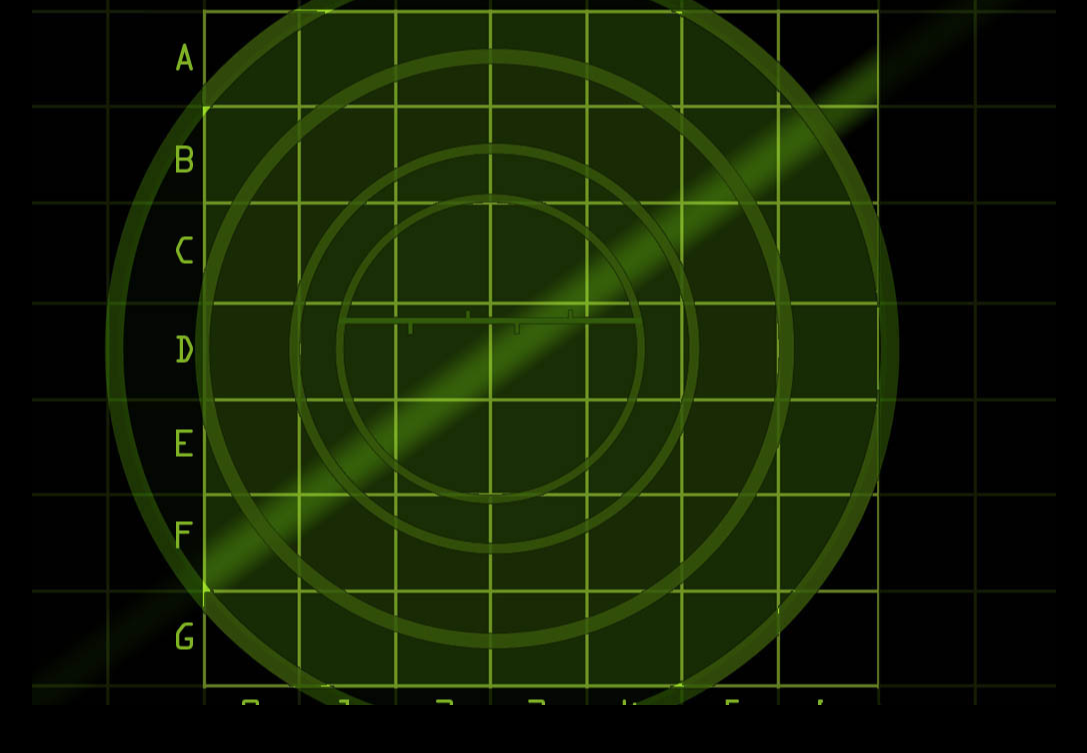
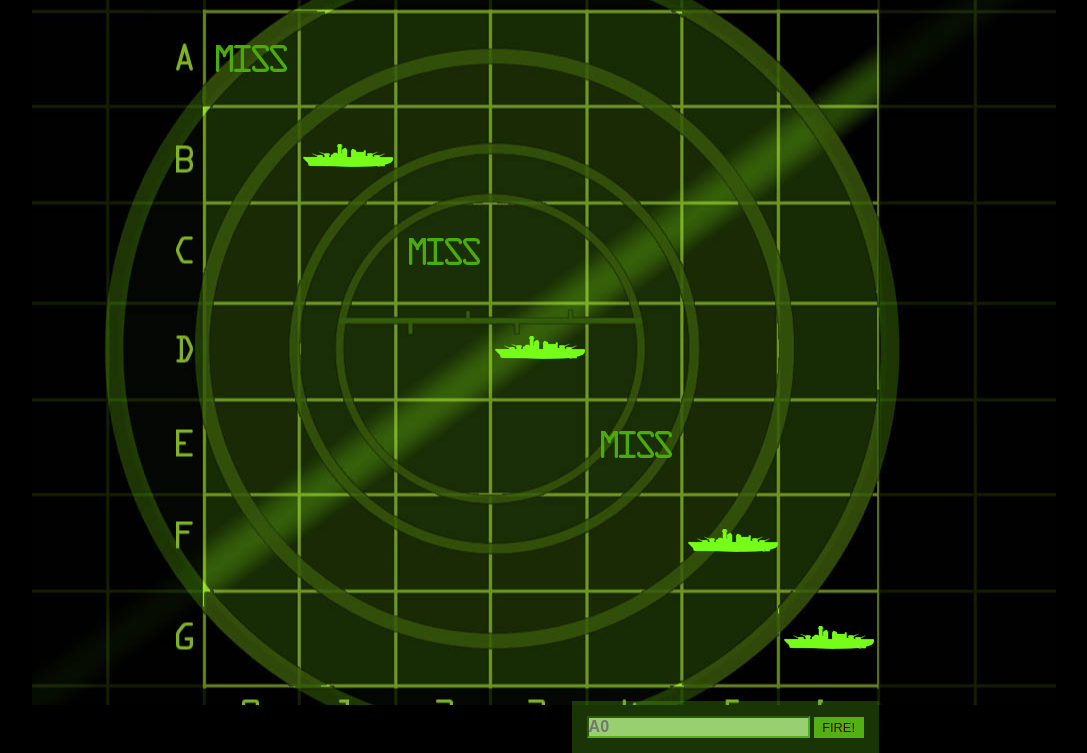
Before and after one commit to Aramex86/Battleship, a website: page index.html in a window 1280 px wide. Shown: the part 84-837 px from the top of the page, without its empty margins (96-1183 px from the left). Before the commit the page ends 800 px from the top, so only its background shows below. Drawn offline with Linux system fonts and the light colour scheme.

Commit message:
display DOM playground

```diff
--- a/index.html
+++ b/index.html
@@ -1,5 +1,6 @@
 <!DOCTYPE html>
 <html lang="en">
+
 <head>
     <meta charset="UTF-8">
     <meta name="viewport" content="width=device-width, initial-scale=1.0">
@@ -7,10 +8,12 @@
     <title>BATTLESHIP</title>
     <link rel="stylesheet" href="css/style.css">
 </head>
+
 <body>
     <h1>Play BATTLESHIP</h1>
     <div class="playground">
         <div id="board">
+            <div id="messagearea" class="messagearia"></div>
             <div class="row">
                 <div id="00"></div>
                 <div id="01"></div>
@@ -78,12 +81,13 @@
                 <div id="65"></div>
                 <div id="66"></div> -->
             </div>
-
-
-
+            <form>
+                <input type="text" id="guesInput" placeholder="A0">
+                <input type="button" id="firebutton" value="FIRE!">
+            </form>
         </div>
-
     </div>
     <script src="js/code.js"></script>
 </body>
+
 </html>
--- a/js/code.js
+++ b/js/code.js
@@ -32,3 +32,32 @@ let stats = `You took ${guesses} guesses to sink the battleship, which means you
 alert(stats);
 
  */
+const view = {
+
+    displayMessage:function(msg) {
+        const messageArea = document.getElementById('messagearea');
+
+        messageArea.innerHTML = msg;
+     },
+
+    displayMiss:function(location) {
+        const cell = document.getElementById(location);
+        cell.setAttribute("class","miss");
+
+
+     },
+
+    displayHit:function(location) {
+        const cell = document.getElementById(location);
+        cell.setAttribute("class","hit");
+     }
+}
+
+view.displayMiss("00");
+view.displayHit("08");
+view.displayMiss("17");
+view.displayHit("26");
+view.displayMiss("34");
+view.displayHit("42");
+view.displayHit("50");
+view.displayMessage("you fire!");
--- a/sass/_playground.scss
+++ b/sass/_playground.scss
@@ -11,6 +11,31 @@
     margin: auto;
     left: -3.4px;
     top: 2.3px;
+    & form{
+        position: absolute;
+        right: 0;
+        bottom: -10%;
+        padding: 15px;
+        background:rgba(83, 175, 19, .3);
+        & input{
+            background-color: rgb(152, 207, 113);
+            border-color: rgb(83, 175, 19);
+            font-size: 1em;
+            font-weight: bold;
+        }
+        & input:nth-child(2){
+            background:rgb(83, 175, 19);
+            border: none;
+            width: 50px;
+            height: 21px;
+            outline: none;
+            font-size: .8rem;
+            font-weight: 400;
+            color: rgb(73, 7, 7);
+
+
+        }
+    }
 }
 .row{
     width: 100%;
@@ -19,7 +44,25 @@
     &>div{
         width: 94px;
         height: 94px;
-        margin-left: 2.4px;
+        margin-left: 2.2px;
         margin-top: 2.4px;
     }
 }
+
+.messagearia{
+    position: absolute;
+    top: -16%;
+    left: -20%;
+    font-size: 1.5rem;
+    color: red;
+    text-transform: uppercase;
+    }
+
+.hit{
+    background:url("../img/ship.png") center center no-repeat;
+
+}
+
+.miss{
+    background: url("../img/miss.png") center center no-repeat;
+}
--- a/sass/main.scss
+++ b/sass/main.scss
@@ -1,4 +1,4 @@
-
+@import "playground";
 
 
 *,
@@ -24,5 +24,3 @@ h1{
     color: #fff;
     margin-top: 2rem;
 }
-
-@import "playground";
```
Also changed, not shown: css/style.css.
